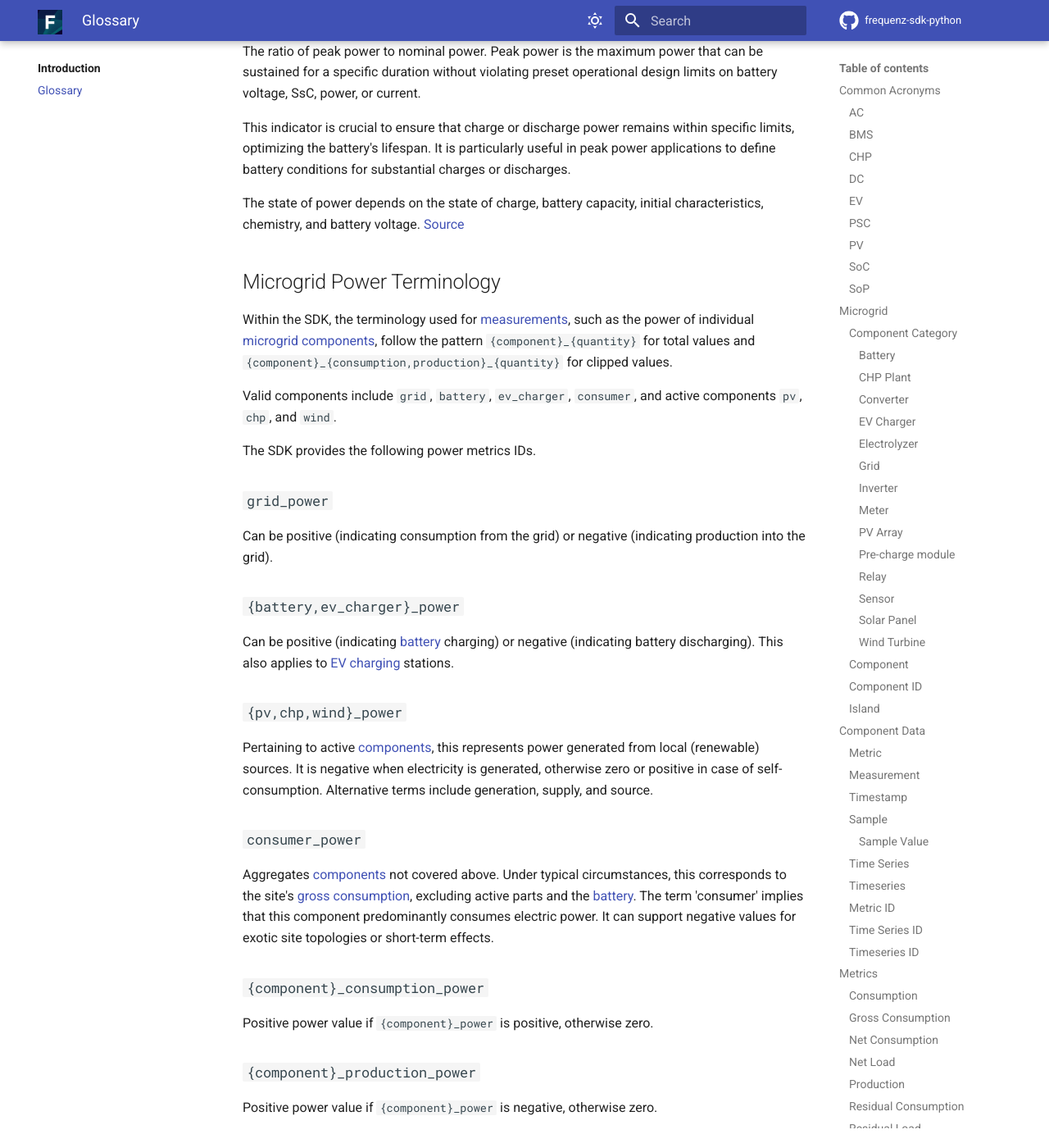
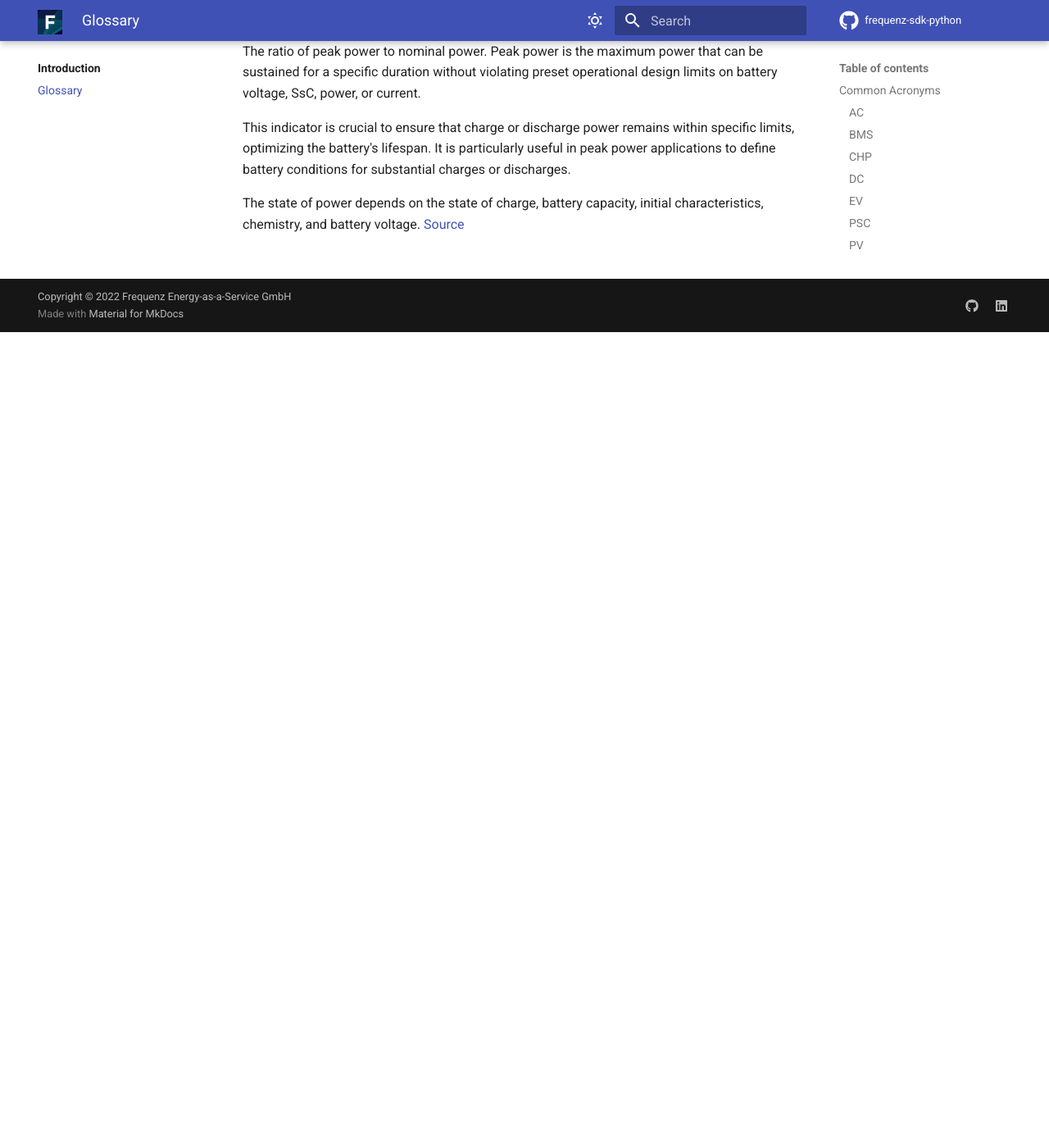
Before and after one commit to frequenz-floss/frequenz-sdk-python, an MkDocs documentation site: the page built from docs/intro/glossary.md, in a window 1280 px wide and 1400 px high, scrolled down 6319 px. Shown: the whole window at 82% size. Built offline with MkDocs 1.6.1 and Material for MkDocs 9.7.7, drawn with Linux system fonts in a browser that asks for light colours; comment, search, counter and statistics services are not loaded; the version menu is left out; after the commit the page ends 6724 px from its top, so only the background shows below that.

Commit message:
Remove the Microgrid Power Terminology section
The terminology and naming convention for variables should be defined
elsewhere, not in the glossary.

Signed-off-by: Leandro Lucarella <luca-frequenz@llucax.com>

```diff
--- a/docs/intro/glossary.md
+++ b/docs/intro/glossary.md
@@ -239,35 +239,3 @@ The ratio of peak power to nominal power. Peak power is the maximum power that c
 This indicator is crucial to ensure that charge or discharge power remains within specific limits, optimizing the battery's lifespan. It is particularly useful in peak power applications to define battery conditions for substantial charges or discharges.
 
 The state of power depends on the state of charge, battery capacity, initial characteristics, chemistry, and battery voltage. [Source](https://epicpower.es/wp-content/uploads/2020/08/AN028_SoC-SoH-SoP-definitions_v3.pdf)
-
-## Microgrid Power Terminology
-
-Within the SDK, the terminology used for [measurements](#measurement), such as the power of individual [microgrid](#microgrid) [components](#component), follow the pattern `{component}_{quantity}` for total values and `{component}_{consumption,production}_{quantity}` for clipped values.
-
-Valid components include `grid`, `battery`, `ev_charger`, `consumer`, and active components `pv`, `chp`, and `wind`.
-
-The SDK provides the following power metrics IDs.
-
-### `grid_power`
-
-Can be positive (indicating consumption from the grid) or negative (indicating production into the grid).
-
-### `{battery,ev_charger}_power`
-
-Can be positive (indicating [battery](#battery) charging) or negative (indicating battery discharging). This also applies to [EV charging](#ev-charger) stations.
-
-### `{pv,chp,wind}_power`
-
-Pertaining to active [components](#component), this represents power generated from local (renewable) sources. It is negative when electricity is generated, otherwise zero or positive in case of self-consumption. Alternative terms include generation, supply, and source.
-
-### `consumer_power`
-
-Aggregates [components](#component) not covered above. Under typical circumstances, this corresponds to the site's [gross consumption](#gross-consumption), excluding active parts and the [battery](#battery). The term 'consumer' implies that this component predominantly consumes electric power. It can support negative values for exotic site topologies or short-term effects.
-
-### `{component}_consumption_power`
-
-Positive power value if `{component}_power` is positive, otherwise zero.
-
-### `{component}_production_power`
-
-Positive power value if `{component}_power` is negative, otherwise zero.
```
